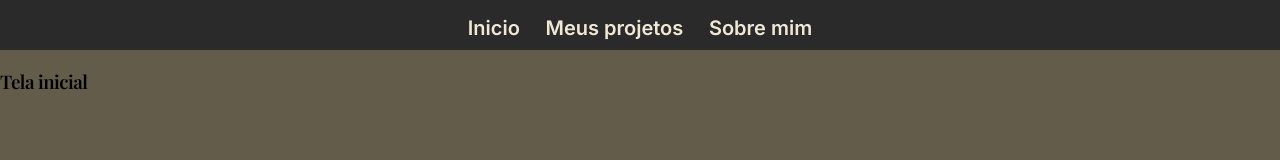
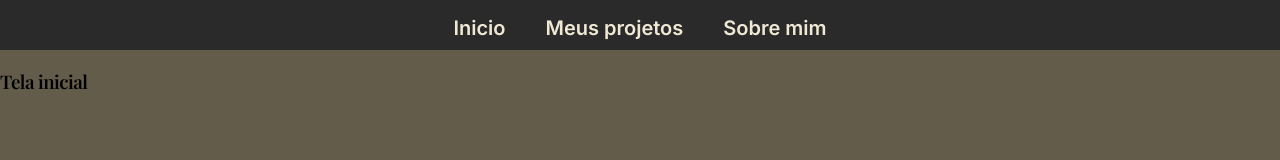
Before and after one commit to Felipe-gth/portfolio, an Angular app: page / in a window 1280 px wide. Shown: the top 160 px of the page. Built offline with nearby package versions, Linux system fonts and the light colour scheme.

Commit message:
Fix navbar

```diff
--- a/src/app/components/navbar/navbar.component.css
+++ b/src/app/components/navbar/navbar.component.css
@@ -29,7 +29,7 @@
     display: flex;
     flex-direction: row;
     justify-content: center;
-    gap: 2%;
+    gap: 40px;
     padding: 0px !important;
 }
 
```
